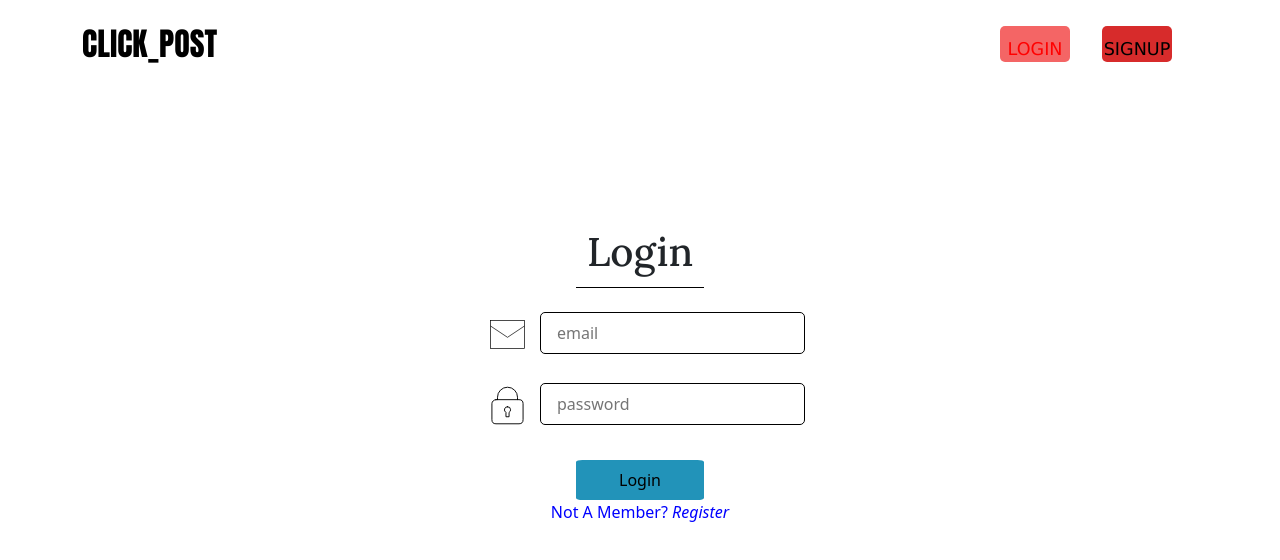
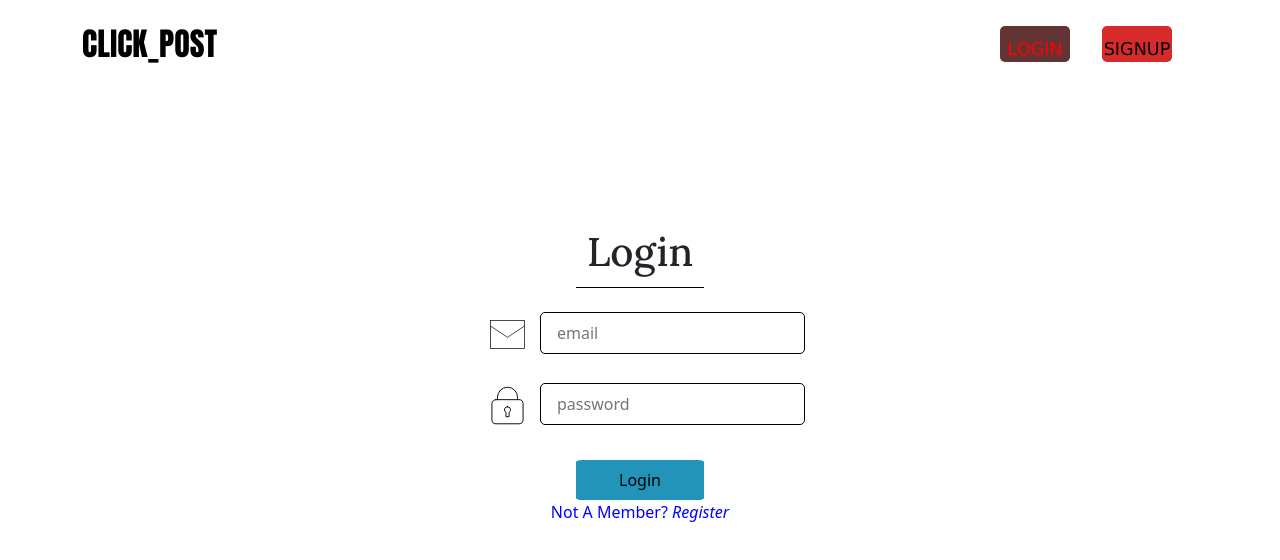
Before and after one commit to lijitht4107/clickPost-FE, a React (Create React App) app: page /Login in a window 1280 px wide. In both pictures the pointer is over the item "LOGIN". Shown: the top 560 px of the page. Built offline with nearby package versions, Linux system fonts and the light colour scheme; a web font is replaced by a local one.

Commit message:
style changed

```diff
--- a/src/components/css/FirstNav.css
+++ b/src/components/css/FirstNav.css
@@ -13,8 +13,7 @@
 }
 .nav-icon:hover{
     cursor: pointer;
-    border: solid black 0.5px;
-    border-radius: 5px;
+
 }
 .nav-sinlog{
     background-color: rgb(215, 43, 43);
@@ -25,7 +24,7 @@
     font-family: 'Lucida Sans', 'Lucida Sans Regular', 'Lucida Grande', 'Lucida Sans Unicode', Geneva, Verdana, sans-serif;
 }
 .nav-sinlog:hover{
-    background-color: rgb(244, 101, 101);
+    background-color: rgb(99, 52, 52);
     color: white;
     cursor: pointer;
 }
```
